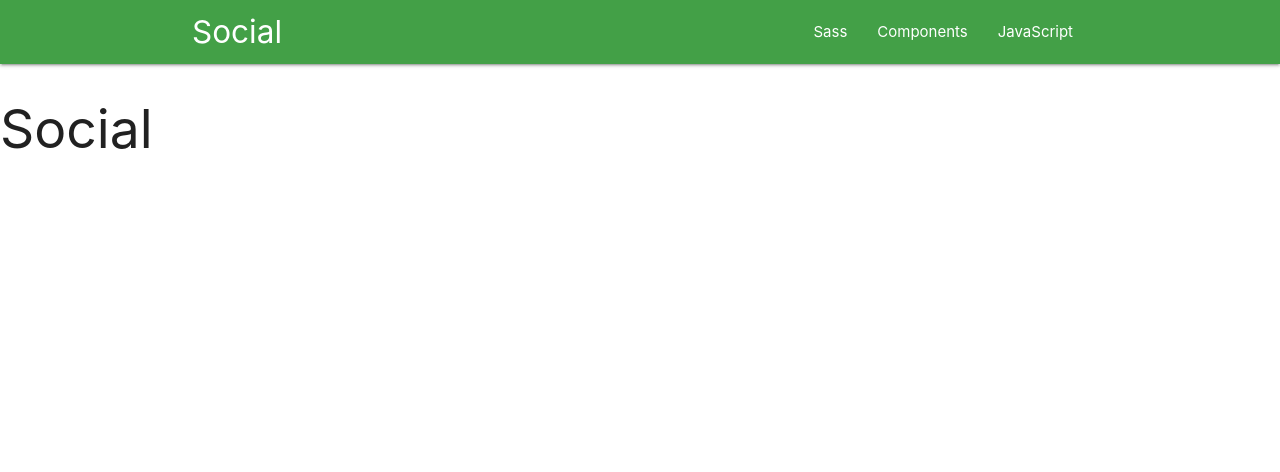
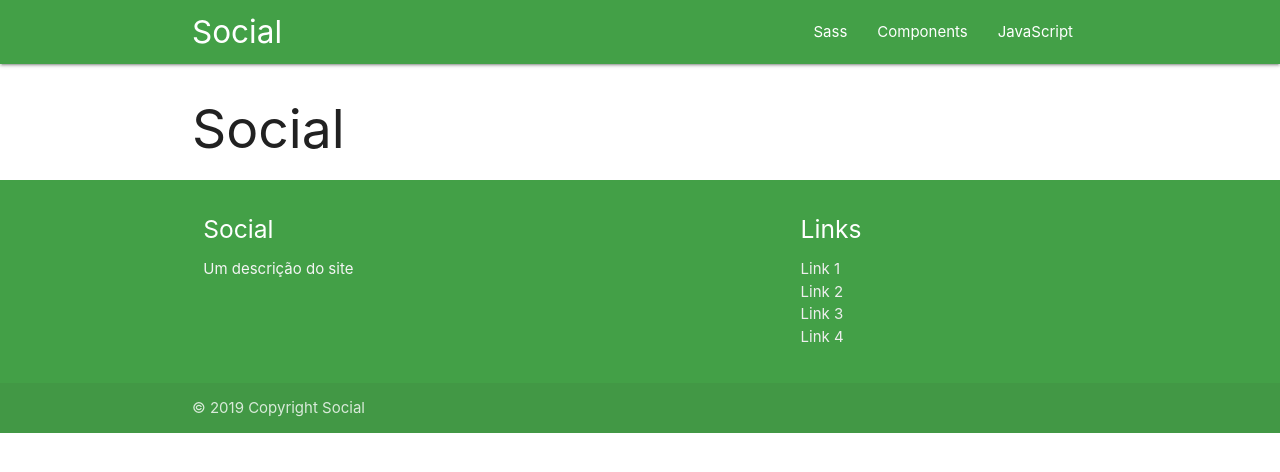
Before and after one commit to angelorpt/API-Laravel-estudo-pessoal, a Vue app: page / in a window 1280 px wide. Shown: the top 472 px of the page. Built offline with nearby package versions, Linux system fonts and the light colour scheme.

Commit message:
+ Adicionando o Componente de Rodapé

```diff
--- a/src/App.vue
+++ b/src/App.vue
@@ -1,20 +1,35 @@
 <template>
   <div>
-    <nav-bar cor="green darken-1" url="#" logo="Social">
+    <header>
+      <nav-bar cor="green darken-1" url="#" logo="Social" />
+    </header>
 
-    </nav-bar>
-    <router-view/>
+    <main>
+      <div class="container">
+        <router-view/>
+      </div>
+    </main>
+
+    <footer>
+      <rodape cor="green darken-1" ano="2019" logo="Social" descricao="Um descrição do site">
+        <li><a class="grey-text text-lighten-3" href="#!">Link 1</a></li>
+        <li><a class="grey-text text-lighten-3" href="#!">Link 2</a></li>
+        <li><a class="grey-text text-lighten-3" href="#!">Link 3</a></li>
+        <li><a class="grey-text text-lighten-3" href="#!">Link 4</a></li>
+      </rodape>
+    </footer>
   </div>
 </template>
 
 <script>
 
   import NavBar from '@/components/layouts/NavBar'
+  import Rodape from '@/components/layouts/Rodape'
 
   export default {
     name: 'app',
     components: {
-      NavBar
+      NavBar, Rodape
     }
   }
 
--- /dev/null
+++ b/src/components/layouts/Rodape.vue
@@ -0,0 +1,38 @@
+<template>
+  <div>
+    <footer class="page-footer" :class="cor">
+      <div class="container">
+        <div class="row">
+          <div class="col l6 s12">
+            <h5 class="white-text">{{logo}}</h5>
+            <p class="grey-text text-lighten-4">{{descricao}}</p>
+          </div>
+          <div class="col l4 offset-l2 s12">
+            <h5 class="white-text">Links</h5>
+            <ul>
+              <slot></slot>
+            </ul>
+          </div>
+        </div>
+      </div>
+      <div class="footer-copyright">
+        <div class="container">
+          © {{ano}} Copyright {{logo}}
+        </div>
+      </div>
+    </footer>
+  </div>
+</template>
+
+
+<script>
+  export default {
+    name: 'Rodape',
+    props: ['cor', 'logo', 'descricao', 'ano'],
+    data() {
+      return {
+
+      }
+    }
+  }
+</script>
```
